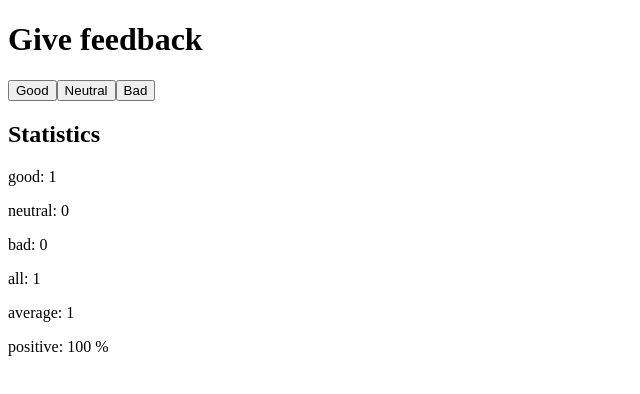
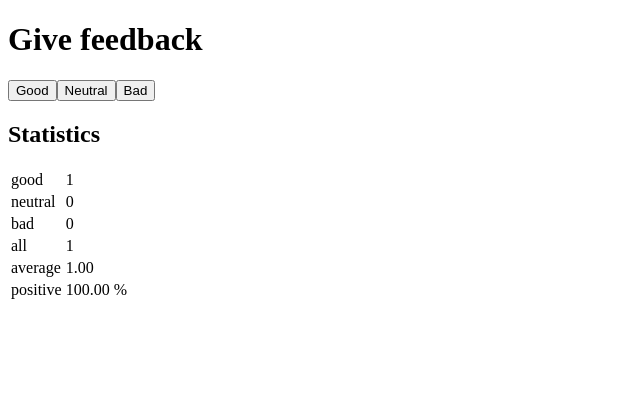
Before and after one commit to Fizzybrew/fullstackopen, a React (Vite) app in the folder part1/unicafe/: page / in a window 1280 px wide. Both pictures are taken after a click on the button "Good". Shown: the top 394 px of the page, without its empty margins (0-640 px from the left). Built offline with nearby package versions, Linux system fonts and the light colour scheme.

Commit message:
done 1.11

```diff
--- a/part1/unicafe/src/App.jsx
+++ b/part1/unicafe/src/App.jsx
@@ -1,35 +1,46 @@
 import { useState } from "react";
 
 const Statistics = ({ good, neutral, bad, all, average, positive }) => {
-  if(all === 0) return <p>No feedback given</p>
+  if (all === 0) return <p>No feedback given</p>;
   return (
     <div>
       <h2>Statistics</h2>
+      <table>
+        <tbody>
           <StatisticLine text="good" value={good} />
           <StatisticLine text="neutral" value={neutral} />
           <StatisticLine text="bad" value={bad} />
           <StatisticLine text="all" value={all} />
           <StatisticLine text="average" value={average} />
           <StatisticLine text="positive" value={positive} />
+        </tbody>
+      </table>
     </div>
   );
 };
 
-const Button = ({text, handleClick}) =>
-  <button onClick={handleClick}>
-    {text}
-  </button>
+const Button = ({ text, handleClick }) => (
+  <button onClick={handleClick}>{text}</button>
+);
 
-const StatisticLine = ({text, value}) =>
-  <p>{text}: {value} {text === "positive" ? "%" : ""}</p>
+const StatisticLine = ({ text, value }) => {
+  return (
+    <tr>
+      <td>{text}</td>
+      <td>
+        {value} {text === "positive" ? "%" : ""}
+      </td>
+    </tr>
+  );
+};
 
 const App = () => {
   const [good, setGood] = useState(0);
   const [neutral, setNeutral] = useState(0);
   const [bad, setBad] = useState(0);
   const all = good + neutral + bad;
-  const average = all === 0 ? 0 : (good - bad) / all;
-  const positive = all === 0 ? 0 : (good / all) * 100;
+  const average = all === 0 ? 0 : ((good - bad) / all).toFixed(2);
+  const positive = all === 0 ? 0 : ((good / all) * 100).toFixed(2);
 
   return (
     <div>
```
Lines whose indentation alone changed are shown as unchanged.
